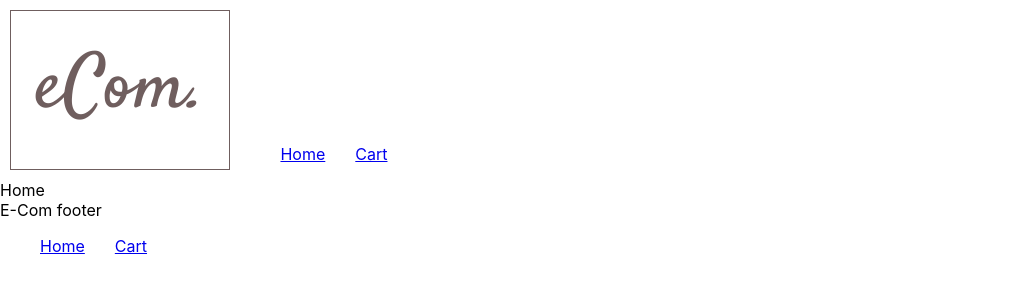
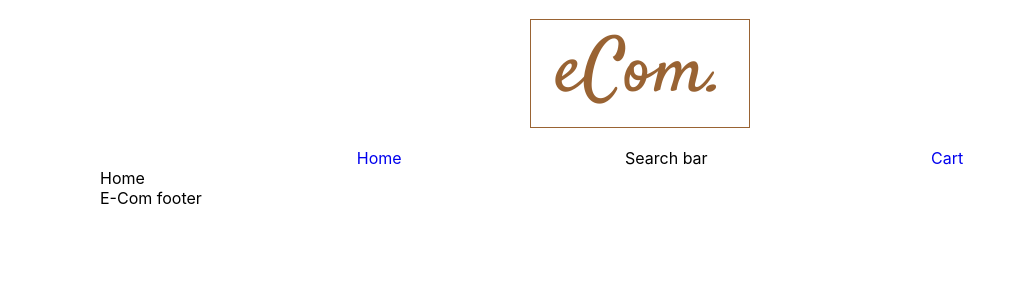
Before and after one commit to AbiyuTashoma/js-frameworks-ca, a React (Create React App) app: page / in a window 1280 px wide. Shown: the top 300 px of the page, without its empty margins (0-1025 px from the left). Built offline with nearby package versions, Linux system fonts and the light colour scheme; a web font is replaced by a local one.

Commit message:
updated header style

```diff
--- a/src/App.jsx
+++ b/src/App.jsx
@@ -16,6 +16,7 @@ function App() {
           <Route path="*" element={<RouteNotFound />} />
         </Route>
       </Routes>
+
     </div>
   );
 }
--- a/src/components/methods/layout.jsx
+++ b/src/components/methods/layout.jsx
@@ -5,6 +5,7 @@ function Nav() {
     return (
         <ul class="navigation">
             <li><Link to="/">Home</Link></li>
+            <li>Search bar</li>
             <li><Link to="/cart">Cart</Link></li>
         </ul>
     );
@@ -12,8 +13,10 @@ function Nav() {
 
 function Header() {
     return (
-        <header class="header-section">
-            <div class="logo">eCom.</div>
+        <header>
+            <div class="logo-container">
+                <Link class="logo" to="/">eCom.</Link>
+            </div>
             <Nav />
         </header>
     )
@@ -23,7 +26,6 @@ function Footer() {
     return (
       <footer>
         <div>E-Com footer</div>
-          <Nav />
       </footer>
     );
 }
--- a/src/components/styles/components/header.scss
+++ b/src/components/styles/components/header.scss
@@ -1,29 +1,46 @@
+body {
+    margin: 0 auto;
+    max-width: 1080px;
+}
+
+.logo-container {
+    margin: 20px auto;
+    width: min-content;
+}
+
 .logo {
     font-family: "Satisfy", cursive;
     font-weight: 400;
     font-style: normal;
     font-size: 75px;
     color: $logo-color;
-    border: thin #6f5e5e solid;
-    width: min-content;
-    padding: 25px;
-    margin: 10px;
+    border: thin $logo-color solid;
+    padding: 0 25px;
     transition-property: background-color;
+
     &:hover {
         cursor: pointer;
-        background-color: gray;
+        background-color: $logo-background-color-hover;
         transition-duration: 1s;
     }
 }
 
-.header-section {
-    display: flex;
-    // justify-content: space-between;
-    align-items: flex-end;
-}
+// .header-section {
+//     margin: 0 auto;
+//     display: flex;
+//     justify-content: space-between;
+//     align-items: flex-end;
+// }
 
 .navigation {
     list-style: none;
     display: flex;
     gap: 30px;
+    justify-content: space-around;
+    max-width: 800px;
+    margin: 0 auto;
 }
+
+a {
+    text-decoration: none;
+}
--- a/src/components/styles/components/variables.scss
+++ b/src/components/styles/components/variables.scss
@@ -1,3 +1,4 @@
 @import url("https://fonts.googleapis.com/css2?family=Playwrite+TZ:wght@100..400&family=Satisfy&display=swap");
 
-$logo-color: #6f5e5e;
+$logo-color: #996333;
+$logo-background-color-hover: #eee1d6;
```
